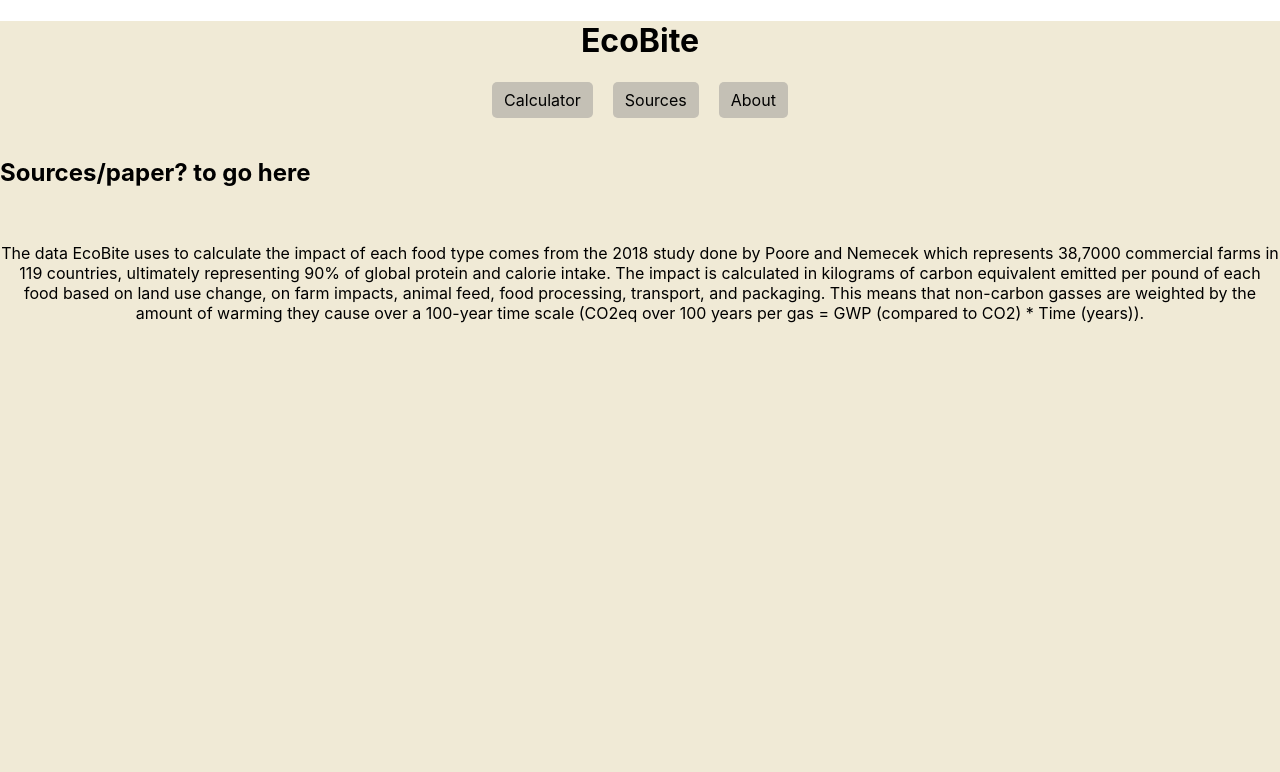
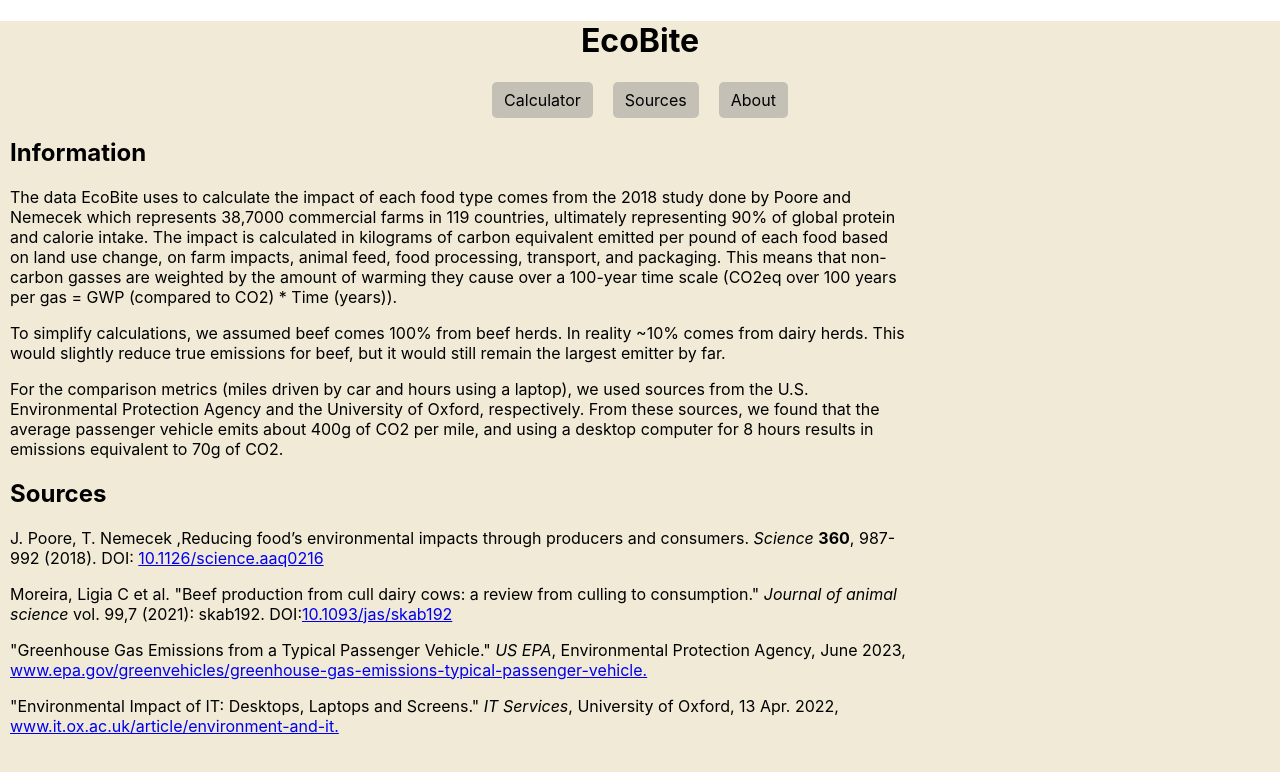
Before and after one commit to jack898/ecobite, a React (Create React App) app: page / in a window 1280 px wide. Both pictures are taken after a click on the element "Sources". Shown: the top 772 px of the page. Built offline with nearby package versions, Linux system fonts and the light colour scheme.

Commit message:
Updated About and Sources pages

```diff
--- a/src/App.css
+++ b/src/App.css
@@ -100,11 +100,16 @@
   gap: 15px;
 }
 
+.text-box {
+  width: 900px;
+  text-align: left;
+  margin: 10px;
+}
+
 .slider-item {
   display: flex;
   flex-direction: column;
   align-items: center;
-
 }
 
 /* SLIDER STYLING */
--- a/src/components/About.js
+++ b/src/components/About.js
@@ -8,8 +8,11 @@ import React from "react";
 
 function About() {
   return (
-    <div className="parent-container">
-      <h2>Placeholder</h2>
+    <div className="text-box">
+      <h2>Our Goal</h2>
+      <p>About a fourth of the world's total greenhouse gas emissions can be attributed to food systems. Based on current trends, food production will emit about 1,360 billion tonnes of greenhouse gasses between 2020 and 2100 which is over double the carbon budget of 500 billion tonnes across all sectors to keep global warming below 1.5℃. Meat production is inefficient at turning animals into calories: Beef has a 25/1 ratio of input/output calories, pork is 15/1, and chicken is 9/1. Therefore, targeting the consumer attitude surrounding excessive meat consumption is an essential piece for a greener future. EcoBite aims to spread awareness to consumers about their impact on the environment to encourage more educated and thoughtful food choices.</p>
+      <h2>Who We Are</h2>
+      <p>We're a group of Tufts University undergraduate students in a variety of majors. This is our final project for ENV-12: Climate Action in Fall 2024.</p>
     </div>
   );
 }
--- a/src/components/Calculator.js
+++ b/src/components/Calculator.js
@@ -34,7 +34,7 @@ function Calculator() {
 
   // Emissions equivalents for easier understanding
   // See Research for sources for these factors.
-  const milesEquiv = (totalEmissions / 0.411).toFixed(0); // result in miles
+  const milesEquiv = (totalEmissions / 0.400).toFixed(0); // result in miles
   const laptopHrsEquiv = (totalEmissions / (0.07 / 8)).toFixed(0); // result in hours
 
 
--- a/src/components/Sources.js
+++ b/src/components/Sources.js
@@ -1,4 +1,4 @@
-/* App.js
+/* Sources.js
  * Author: Jack Burton
  *
  * Purpose: Details the research for carbon emission calculations.
@@ -8,10 +8,29 @@ import React from "react";
 
 function Sources() {
   return (
-    <div className="parent-container">
-      <h2>Sources/paper? to go here</h2>
-      <p>The data EcoBite uses to calculate the impact of each food type comes from the 2018 study done by Poore and Nemecek which represents 38,7000 commercial farms in 119 countries, ultimately representing 90% of global protein and calorie intake. The impact is calculated in kilograms of carbon equivalent emitted per pound of each food based on land use change, on farm impacts, animal feed, food processing, transport, and packaging. This means that non-carbon gasses are weighted by the amount of warming they cause over a 100-year time scale (CO2eq over 100 years per gas = GWP (compared to CO2) * Time (years)). </p>
+    <div className="text-box">
+      <h2>Information</h2>
+      <p>The data EcoBite uses to calculate the impact of each food type comes
+        from the 2018 study done by Poore and
+        Nemecek which represents 38,7000 commercial farms in 119 countries,
+        ultimately representing 90% of global protein and calorie intake. The impact
+        is calculated in kilograms of carbon equivalent emitted per pound of each
+        food based on land use change, on farm impacts, animal feed, food processing,
+        transport, and packaging. This means that non-carbon gasses are weighted by the
+        amount of warming they cause over a 100-year time scale
+        (CO2eq over 100 years per gas = GWP (compared to CO2) * Time (years)).
+      </p>
+      <p>To simplify calculations, we assumed beef comes 100% from beef herds. In reality ~10% comes from dairy herds. This would slightly reduce true emissions for beef, but it would still remain the largest emitter by far.</p>
+      <p>For the comparison metrics (miles driven by car and hours using a laptop), we used sources from the U.S. Environmental Protection Agency and the University of Oxford, respectively.
+         From these sources, we found that the average passenger vehicle emits about 400g of CO2 per mile, and using a desktop computer for 8 hours results in emissions equivalent to 70g of CO2.
+      </p>
+      <h2>Sources</h2>
+      <p>J. Poore, T. Nemecek ,Reducing food’s environmental impacts through producers and consumers. <i>Science</i> <b>360</b>, 987-992 (2018). DOI: <a href="https://doi.org/10.1126/science.aaq0216">10.1126/science.aaq0216</a></p>
+      <p>Moreira, Ligia C et al. "Beef production from cull dairy cows: a review from culling to consumption." <i>Journal of animal science</i> vol. 99,7 (2021): skab192. DOI:<a href="https://pmc.ncbi.nlm.nih.gov/articles/PMC8281100/">10.1093/jas/skab192</a></p>
+      <p>"Greenhouse Gas Emissions from a Typical Passenger Vehicle." <i>US EPA</i>, Environmental Protection Agency, June 2023, <a href="https://www.epa.gov/greenvehicles/greenhouse-gas-emissions-typical-passenger-vehicle">www.epa.gov/greenvehicles/greenhouse-gas-emissions-typical-passenger-vehicle.</a></p>
+      <p>"Environmental Impact of IT: Desktops, Laptops and Screens." <i>IT Services</i>, University of Oxford, 13 Apr. 2022, <a href="https://www.it.ox.ac.uk/article/environment-and-it">www.it.ox.ac.uk/article/environment-and-it.</a> </p>
     </div>
+
   );
 }
 
```
